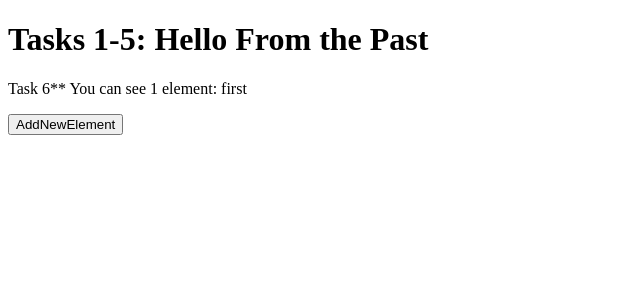
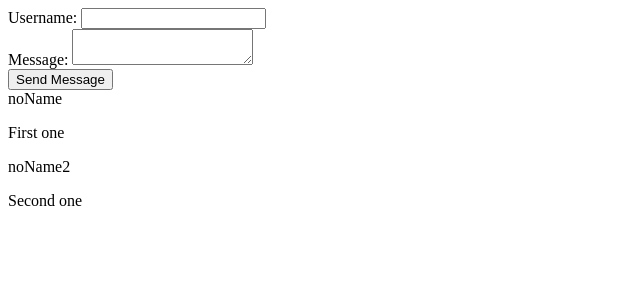
Before and after one commit to dkimd5/React-GB, a React app: page / in a window 1280 px wide. Shown: the top 300 px of the page, without its empty margins (0-640 px from the left). Built offline with nearby package versions, Linux system fonts and the light colour scheme.

Commit message:
output message on display done

```diff
--- a/src/components/App.js
+++ b/src/components/App.js
@@ -1,12 +1,6 @@
 import React, { useEffect, useState, useCallback } from "react";
-import Message from "./Message";
-import ArrMessages from "./ArrMessages";
+import MessageField from "./MessageField"
 
 export default function App() {
-  return (
-    <div>
-      <Message text="From the Past" />
-      <ArrMessages />
-    </div>
-  )
+  return <MessageField />
 }
--- a/src/components/Message.js
+++ b/src/components/Message.js
@@ -1,5 +1,12 @@
 import React from "react";
 
-export default function Message(props) {
-   return <h1 className="header">Tasks 1-5: Hello {props.text}</h1>
+const Message = (props) => {
+   return (
+      <>
+      <span>{ props.author }</span>
+      <p>{ props.text }</p>
+      </>
+   )
 }
+
+export default Message;
--- /dev/null
+++ b/src/components/MessageField.js
@@ -0,0 +1,35 @@
+import React, { useState } from "react";
+import Message from "./Message";
+
+export default function MessageField(props) {
+
+   const [message, setMessage] = useState(
+      [
+         { noName: "First one" },
+         { noName2: "Second one" }
+      ]
+   )
+
+   const messageElements = message.map((msg, index) => {
+      for (let key in msg) {
+         return <Message key={ index } author={ key } text={ msg[key] } />
+      }
+   })
+
+   return (
+      <>
+         <form>
+            <div>
+               <label>Username: </label>
+               <input />
+            </div>
+            <div>
+               <label>Message: </label>
+               <textarea></textarea>
+            </div>
+            <button>Send Message</button>
+         </form>
+         {messageElements }
+      </>
+   )
+}
```
